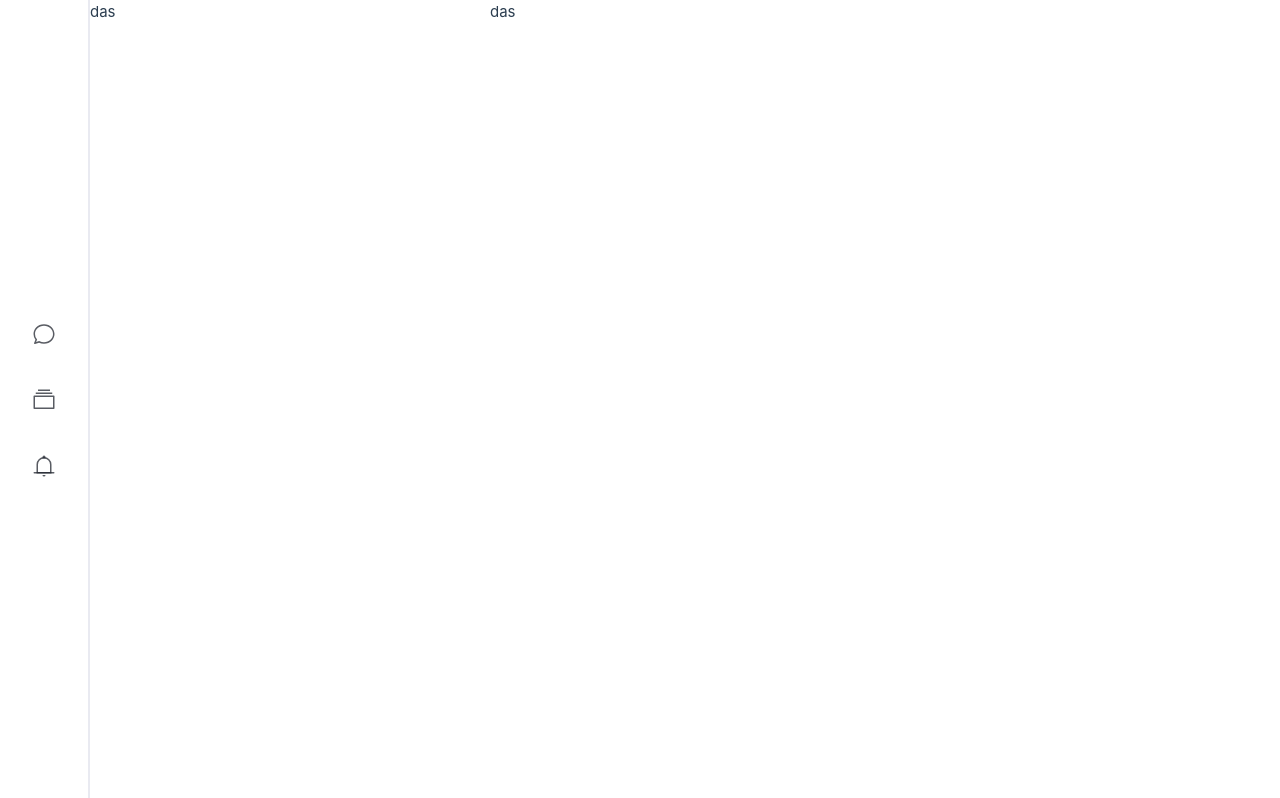
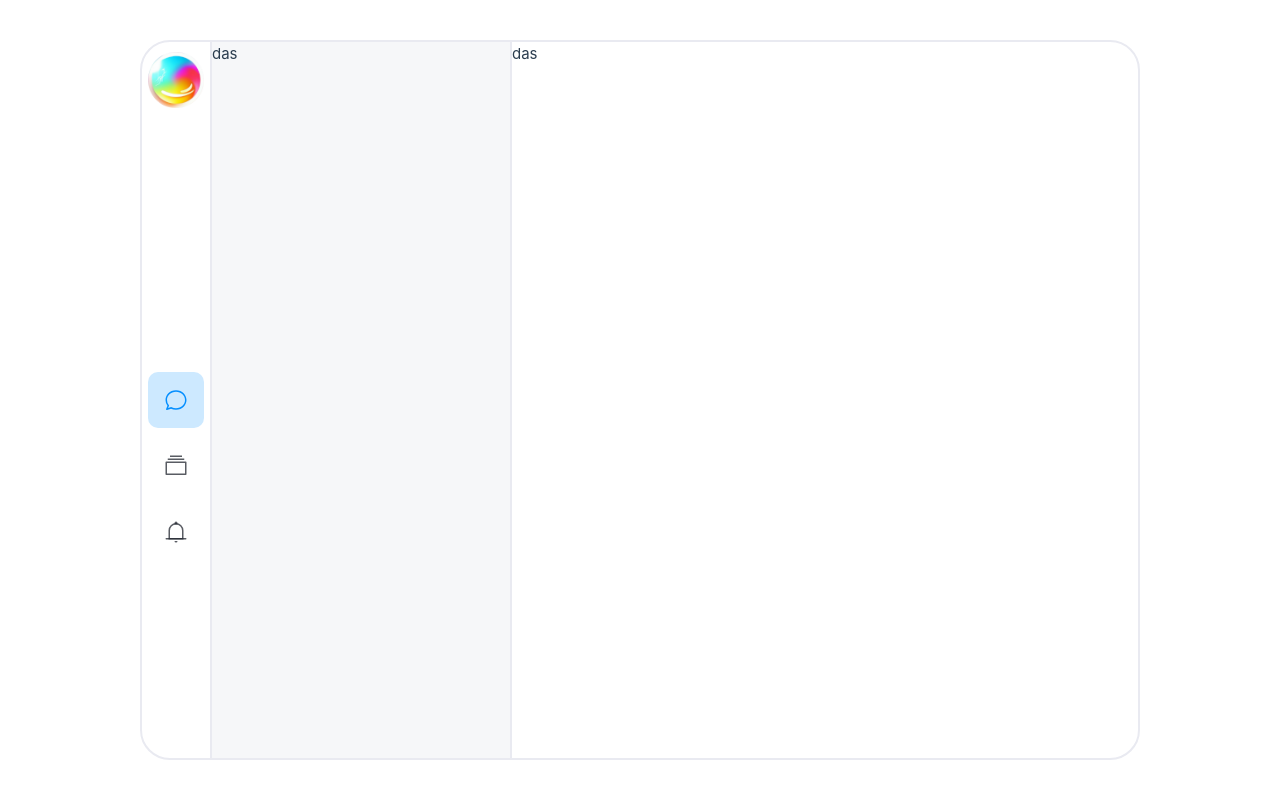
Before and after one commit to VitaliyKozhushko/chat_app, a Vue app in the folder frontend/: page / in a window 1280 px wide. Shown: the top 798 px of the page. Built offline with nearby package versions, Linux system fonts and the light colour scheme.

Commit message:
fix css for components

```diff
--- a/frontend/package.json
+++ b/frontend/package.json
@@ -15,7 +15,8 @@
     "element-plus": "^2.8.2",
     "socket.io-client": "^4.7.5",
     "vue": "^3.4.29",
-    "vue-router": "^4.3.3"
+    "vue-router": "^4.3.3",
+    "vuex": "^4.1.0"
   },
   "devDependencies": {
     "@rushstack/eslint-patch": "^1.8.0",
--- a/frontend/src/assets/css/main.css
+++ b/frontend/src/assets/css/main.css
@@ -1,4 +1,8 @@
 @import 'base.css';
+
+main {
+  width: 100vw
+}
 
 a,
 .green {
--- a/frontend/src/assets/scss/menu.scss
+++ b/frontend/src/assets/scss/menu.scss
@@ -1,9 +1,23 @@
 .menu {
-  display: flex;
-  flex-direction: column;
-  justify-content: center;
-  gap: 10px;
-  border-right: 2px solid #e9eaf1;
+  .logo-mini {
+    width: 56px;
+    height: 56px;
+    margin: 10px auto 0;
+
+    img {
+      width: inherit;
+      height: inherit;
+    }
+  }
+
+  .menu-items {
+    display: flex;
+    flex-direction: column;
+    justify-content: center;
+    gap: 10px;
+    height: 100%;
+    width: 100%;
+  }
 
   .el-icon {
     height: 56px;
@@ -11,7 +25,8 @@
     margin: 0 auto;
     border-radius: 10px;
     color: rgba(34, 37, 47, 0.75);
-    &:hover {
+    &:hover,
+    &.active {
       border-radius: 10px;
       background: #cde9ff;
       color: #058fff;
--- a/frontend/src/assets/scss/personalAccounts.scss
+++ b/frontend/src/assets/scss/personalAccounts.scss
@@ -1,6 +1,18 @@
 .personal-account-page {
   display: grid;
-  grid-template-columns: 90px 400px auto;
-  width: 100vw;
-  height: 100vh;
+  grid-template-columns: 70px 300px auto;
+  width: 1000px;
+  height: 90vh;
+  margin: 0 auto;
+  border: 2px solid #e9eaf1;
+  border-radius: 30px;
+
+  .menu,
+  .list_items_menu {
+    border-right: 2px solid #e9eaf1;
+  }
+
+  .list_items_menu {
+    background: rgb(246, 247, 249);
+  }
 }
--- /dev/null
+++ b/frontend/src/components/ListItems.vue
@@ -0,0 +1,9 @@
+<template>
+  <div class="list_items_menu">
+    das
+  </div>
+</template>
+
+<script setup>
+
+</script>
--- a/frontend/src/components/Menu.vue
+++ b/frontend/src/components/Menu.vue
@@ -1,17 +1,34 @@
 <template>
   <div class="menu">
-    <el-icon size="24">
-      <ChatRound />
-    </el-icon>
-    <el-icon size="24">
-      <Files />
-    </el-icon>
-    <el-icon size="24"  >
-      <Bell />
-    </el-icon>
+    <div class="logo-mini">
+      <img :src="logo_mini" alt="logo_mini"/>
+    </div>
+    <div class="menu-items">
+      <el-icon size="24" :class="{'active': actualItemMenu === 'chat'}" @click="() => changeMenuItem('chat')">
+        <ChatRound/>
+      </el-icon>
+      <el-icon size="24" :class="{'active': actualItemMenu === 'rooms'}" @click="() => changeMenuItem('rooms')">
+        <Files/>
+      </el-icon>
+      <el-icon size="24" :class="{'active': actualItemMenu === 'notify'}" @click="() => changeMenuItem('notify')">
+        <Bell/>
+      </el-icon>
+    </div>
   </div>
 </template>
 
 <script setup>
 import '@/assets/scss/menu.scss'
+import logo_mini from '@/assets/logo/logo_small.png'
+import {computed} from 'vue'
+import {useStore} from 'vuex'
+
+const store = useStore()
+
+const actualItemMenu = computed(() => store.state.actualItemMenu)
+console.log(actualItemMenu.value)
+
+const changeMenuItem = (newItem) => {
+  store.commit('setActualItemMenu', newItem)
+}
 </script>
--- a/frontend/src/components/Registration.vue
+++ b/frontend/src/components/Registration.vue
@@ -2,7 +2,6 @@
   <div class="signup-block">
     <el-input v-model="username" placeholder="username"/>
     <el-input v-model="password" type="password" show-password placeholder="password"/>
-    <el-input v-model="email" placeholder="email@email.ru"/>
     <el-button type="primary" class="login-btn" @click="registration">Зарегистрироваться</el-button>
     <div class="change-decision">
       <el-text class="mx-1" size="small">Уже есть аккаунт</el-text>
@@ -17,7 +16,6 @@ import {defineEmits, ref} from 'vue'
 
 const username = ref('')
 const password = ref('')
-const email = ref('')
 
 const emit = defineEmits(['toggleAuth'])
 
--- a/frontend/src/main.js
+++ b/frontend/src/main.js
@@ -7,6 +7,7 @@ import { io } from 'socket.io-client'
 import ElementPlus from 'element-plus'
 import 'element-plus/dist/index.css'
 import * as ElementPlusIconsVue from '@element-plus/icons-vue'
+import store from './store'
 
 //const socket = io('http://localhost:8000')
 
@@ -19,5 +20,6 @@ for (const [key, component] of Object.entries(ElementPlusIconsVue)) {
 
 app.use(router)
 app.use(ElementPlus)
+app.use(store)
 
 app.mount('#app')
--- /dev/null
+++ b/frontend/src/store/index.js
@@ -0,0 +1,24 @@
+// store/index.js
+import { createStore } from 'vuex'
+
+export default createStore({
+  state: {
+    actualItemMenu: 'chat'
+  },
+  mutations: {
+    setActualItemMenu(state, newItem) {
+      state.actualItemMenu = newItem;
+    }
+  },
+  actions: {
+    increment({ commit }) {
+      commit('increment')
+    },
+    decrement({ commit }) {
+      commit('decrement')
+    }
+  },
+  getters: {
+    doubleCount: (state) => state.count * 2
+  }
+})
--- a/frontend/src/views/PersonalAccount.vue
+++ b/frontend/src/views/PersonalAccount.vue
@@ -1,9 +1,7 @@
 <template>
   <div class="personal-account-page">
     <Menu/>
-    <div class="list_items_menu">
-      das
-    </div>
+    <ListItems/>
     <div class="dialogs">
       das
     </div>
@@ -13,4 +11,5 @@
 <script setup>
 import '@/assets/scss/personalAccounts.scss'
 import Menu from "@/components/Menu.vue"
+import ListItems from '@/components/ListItems.vue'
 </script>
```
Also changed, not shown: 1 other file (tests, documents, lock files or other folders).
